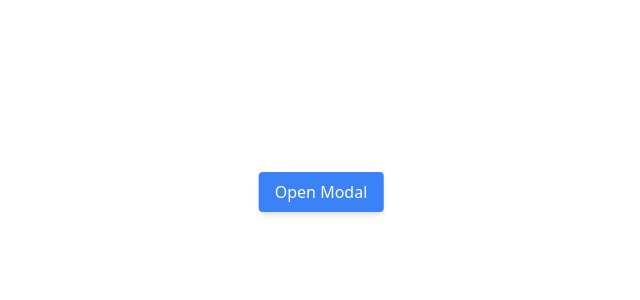
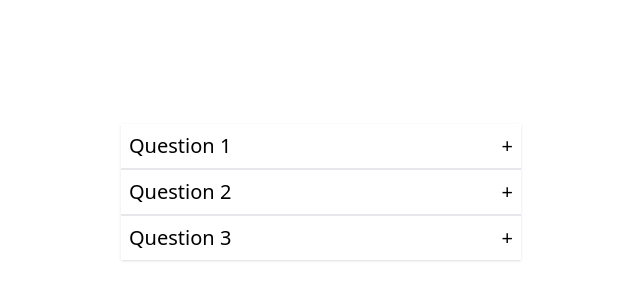
Before and after one commit to DevCodingGhost/ReactJS-with-TailwindCSS-Tutorials, a React (Vite) app: page / in a window 1280 px wide. Shown: the part 208-508 px from the top of the page, without its empty margins (319-959 px from the left). Built offline with nearby package versions, Linux system fonts and the light colour scheme.

Commit message:
Accordion

```diff
--- a/src/App.jsx
+++ b/src/App.jsx
@@ -1,34 +1,63 @@
-import { useState } from "react";
-import { Button } from "./components/AdvancedButton";
-import { Modal } from "./components/Modal";
+import { Accordion } from "./components/Accordion";
 
 export default function App() {
-  const [modalOpen, setModalOpen] = useState(false);
   return (
     <div className="h-screen w-full">
       <div className="absolute -translate-x-1/2 -translate-y-1/2 top-1/2 left-1/2 flex flex-col items-center justify-center">
-        <Button onClick={() => setModalOpen(true)}>Open Modal</Button>
-
-        {modalOpen && (
-          <Modal
-            // title="String Title"
-            title={<div className="text-3xl">Custom Title</div>}
-            // onClose={() => setModalOpen(false)}
-            closeBtn={false}
-            footer={
-              <div className="flex gap-2 justify-end py-2">
-                <Button variant="success" onClick={() => setModalOpen(false)}>
-                  OK
-                </Button>
-                <Button variant="danger" onClick={() => setModalOpen(false)}>
-                  Cancel
-                </Button>
-              </div>
-            }
-          >
-            Modal Content
-          </Modal>
-        )}
+        <Accordion
+          data={[
+            {
+              key: "Question 1",
+              value:
+                "Lorem, ipsum dolor sit amet consectetur adipisicing elit. Assumenda, repudiandae!",
+            },
+            {
+              key: "Question 2",
+              value:
+                "Lorem ipsum dolor sit, amet consectetur adipisicing elit. Magnam itaque explicabo excepturi recusandae in sunt, at soluta. Laborum at, est a odit corrupti ut tenetur enim culpa commodi quaerat, fugit rerum quasi debitis animi, iure quibusdam inventore doloremque aperiam saepe perferendis modi cumque eveniet! Dolorem sunt corrupti consequuntur quaerat necessitatibus illum natus asperiores debitis esse repudiandae! Suscipit mollitia cupiditate alias iste dolore optio minus possimus maxime. At, ipsum? Voluptatibus deserunt velit magnam placeat, iure voluptatum laboriosam fugit? Est neque quibusdam eius qui aliquam quasi quis explicabo reprehenderit eligendi numquam, illum similique atque pariatur et veniam fugiat dolorem accusamus maiores modi.",
+            },
+            {
+              key: "Question 3",
+              value: (
+                <>
+                  <p>
+                    Lorem ipsum, dolor sit amet consectetur adipisicing elit.
+                    Debitis accusamus officiis assumenda eos, sequi eaque
+                    accusantium illum culpa ex nobis illo tempore hic blanditiis
+                    reiciendis enim pariatur ea aliquid quos fugiat odio veniam
+                    quae sunt similique voluptatum? Beatae adipisci, consectetur
+                    accusantium dolorum magnam dolores nisi hic, odit deserunt
+                    voluptatem laborum optio ut a vel doloremque iusto, qui
+                    cumque recusandae autem similique quibusdam eveniet ipsam.
+                    Libero, eos. Vel voluptas, dolorem sunt nihil magni eveniet
+                    ipsam quo dignissimos doloremque earum excepturi mollitia
+                    accusantium repellat, non esse. Odio tempore eum, quisquam
+                    culpa totam, laboriosam doloremque aspernatur ullam
+                    molestiae, nihil omnis dolorum facilis? Earum.
+                  </p>
+                  <p>
+                    Corporis blanditiis ea debitis fugiat? Officiis beatae
+                    accusantium voluptate, dolor enim repellat rerum non,
+                    molestiae ipsam corporis voluptatibus consectetur quo magni
+                    facilis esse consequatur animi necessitatibus repudiandae
+                    sit dicta praesentium, quia laborum. Tempore a consequuntur
+                    officiis quae vitae doloremque non consequatur obcaecati
+                    assumenda fugiat. Consequatur aperiam saepe voluptatum hic
+                    pariatur ea omnis, eum iusto sapiente fuga, enim officiis
+                    similique rem, repellat excepturi unde optio cumque ullam
+                    possimus? Nemo voluptatum iusto, sed deserunt incidunt
+                    voluptate aspernatur quia temporibus, possimus omnis cum
+                    atque voluptas neque quis, quibusdam nihil harum commodi
+                    alias? Sit, officiis aliquid eaque vitae temporibus dolores
+                    saepe omnis ducimus soluta?
+                  </p>
+                </>
+              ),
+            },
+          ]}
+          keyAttr="key"
+          valAttr="value"
+        />
       </div>
     </div>
   );
--- /dev/null
+++ b/src/components/Accordion.jsx
@@ -0,0 +1,61 @@
+import PropTypes from "prop-types";
+import { useState, useCallback } from "react";
+import { classNames } from "./classNames";
+
+export const Accordion = ({ data, keyAttr, valAttr, height, width }) => {
+  const [current, setCurrent] = useState(null);
+
+  const select = useCallback(
+    (i) => {
+      if (current === i) return setCurrent(null);
+      setCurrent(i);
+    },
+    [current]
+  );
+
+  return (
+    <div
+      className="flex flex-col items-center justify-center divide-y-2 shadow dark:ring-1 dark:ring-neutral-500"
+      style={{ width }}
+    >
+      {data.map((item, index) => (
+        <div
+          className="bg-white text-black dark:bg-neutral-700/75 dark:text-white flex flex-col group"
+          key={index}
+        >
+          <div
+            className="text-xl cursor-pointer p-2 flex items-center justify-between group-hover:text-neutral-600"
+            onClick={() => select(index)}
+          >
+            <span>{item[keyAttr]}</span>
+            <span>{current === index ? "-" : "+"}</span>
+          </div>
+          <div
+            className={classNames(
+              "text-base transition-all ease-in-out duration-500 overflow-auto mx-2",
+              current === index ? "p-2 border-t-2" : "p-0"
+            )}
+            style={{
+              maxHeight: current === index ? height : 0,
+            }}
+          >
+            {item[valAttr]}
+          </div>
+        </div>
+      ))}
+    </div>
+  );
+};
+
+Accordion.propTypes = {
+  data: PropTypes.array,
+  keyAttr: PropTypes.string,
+  valAttr: PropTypes.string,
+  width: PropTypes.number,
+  height: PropTypes.number,
+};
+
+Accordion.defaultProps = {
+  height: 200,
+  width: 400,
+};
--- a/tailwind.config.cjs
+++ b/tailwind.config.cjs
@@ -1,5 +1,6 @@
 /** @type {import('tailwindcss').Config} */
 module.exports = {
+  darkMode: "class",
   content: ["./index.html", "./src/**/*.{js,ts,jsx,tsx}"],
   theme: {
     extend: {},
```
